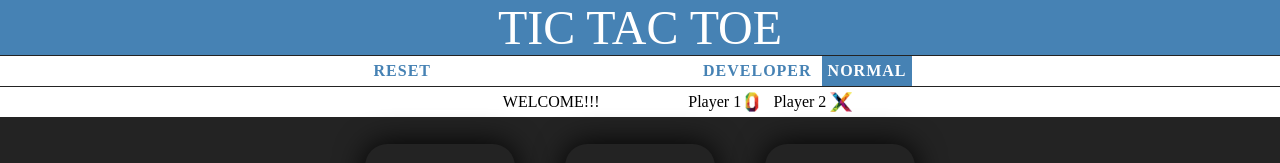
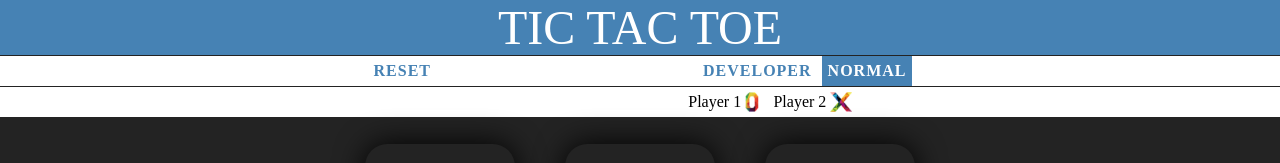
Before and after one commit to mangla-abhinav/Tic-Tac-Toe, a plain HTML site: page index.html in a window 1280 px wide. Shown: the top 163 px of the page. Drawn offline with Linux system fonts and the light colour scheme.

Commit message:
Changed Front-End

```diff
--- a/index.html
+++ b/index.html
@@ -20,7 +20,7 @@
     </div>
 
     <div class = "stripe">
-        <span id="answer">WELCOME!!!</span>
+        <span id="answer"></span>
         <span class="blue-border">Player 1 <img src="assets/imgs/O.png" alt="icon"></span>
         <span class="blue-border">Player 2 <img src="assets/imgs/X.png" alt="icon"></span>
     </div>
```
